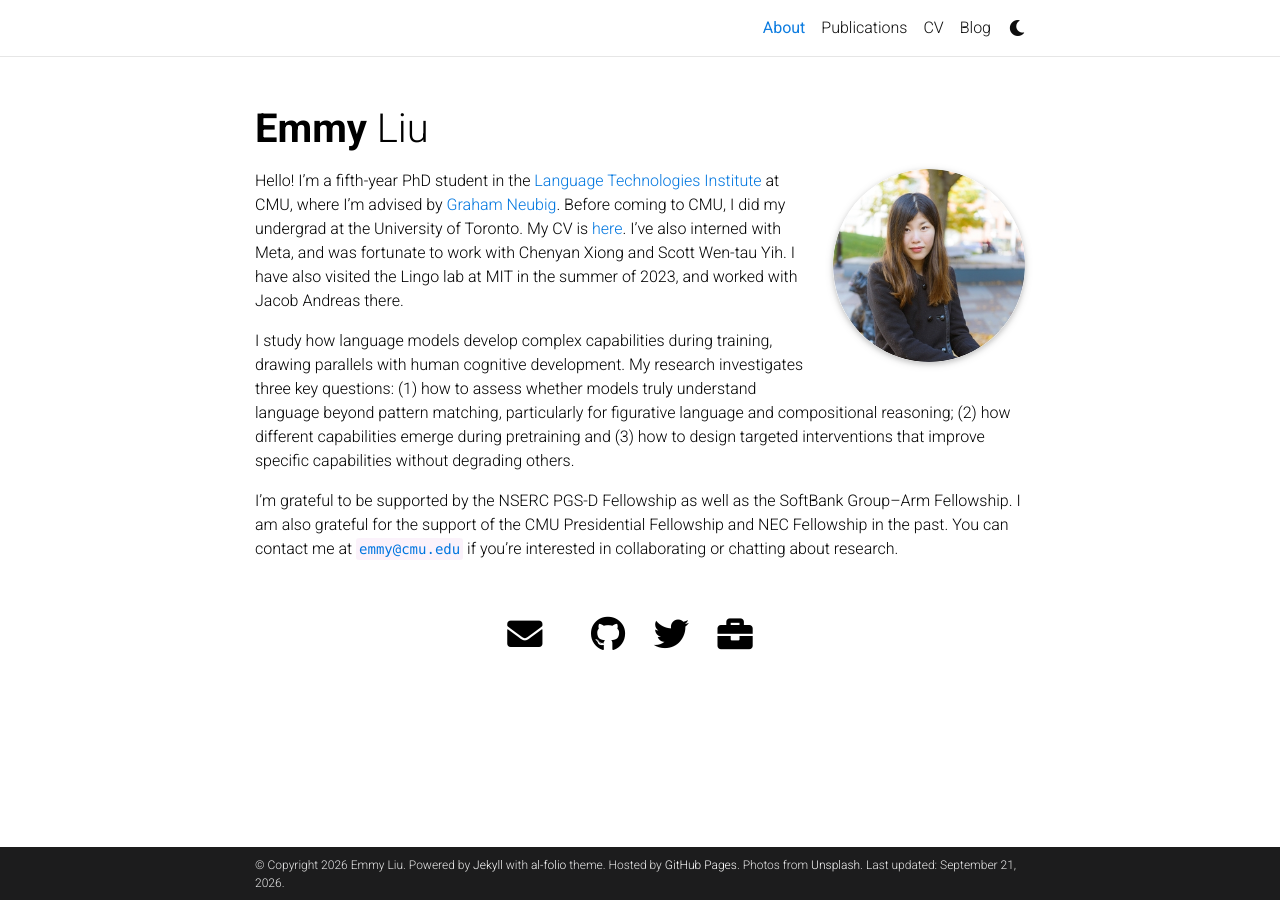
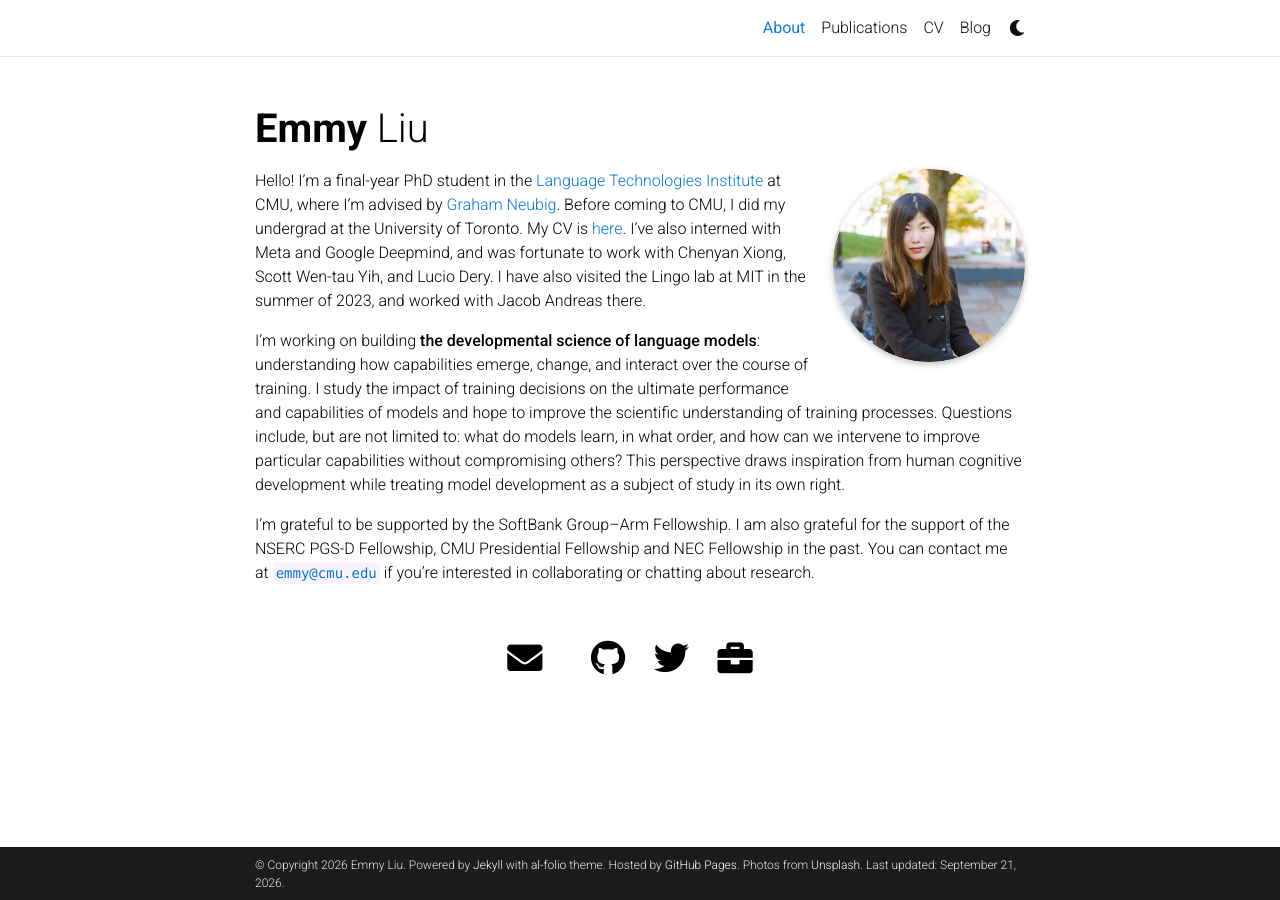
Before and after one commit to nightingal3/nightingal3.github.io, a Jekyll site: the page built from _pages/about.md, in a window 1280 px wide. Built offline with Jekyll 4.4.1, drawn with Linux system fonts in a browser that asks for light colours; comment, search, counter and statistics services are not loaded; a style sheet for code colours, icons or effects is not loaded.

Commit message:
update about

```diff
--- a/_pages/about.md
+++ b/_pages/about.md
@@ -17,8 +17,8 @@ selected_papers: false # includes a list of papers marked as "selected={true}"
 social: true  # includes social icons at the bottom of the page
 ---
 
-Hello! I'm a fifth-year PhD student in the [Language Technologies Institute](https://lti.cs.cmu.edu/) at CMU, where I'm advised by [Graham Neubig](http://www.phontron.com/). Before coming to CMU, I did my undergrad at the University of Toronto. My CV is [here](assets/pdf/CV_2026.pdf). I've also interned with Meta, and was fortunate to work with Chenyan Xiong and Scott Wen-tau Yih. I have also visited the Lingo lab at MIT in the summer of 2023, and worked with Jacob Andreas there.
+Hello! I'm a final-year PhD student in the [Language Technologies Institute](https://lti.cs.cmu.edu/) at CMU, where I'm advised by [Graham Neubig](http://www.phontron.com/). Before coming to CMU, I did my undergrad at the University of Toronto. My CV is [here](assets/pdf/CV_2026.pdf). I've also interned with Meta and Google Deepmind, and was fortunate to work with Chenyan Xiong, Scott Wen-tau Yih, and Lucio Dery. I have also visited the Lingo lab at MIT in the summer of 2023, and worked with Jacob Andreas there.
 
-I study how language models develop complex capabilities during training, drawing parallels with human cognitive development. My research investigates three key questions: (1) how to assess whether models truly understand language beyond pattern matching, particularly for figurative language and compositional reasoning; (2) how different capabilities emerge during pretraining and (3) how to design targeted interventions that improve specific capabilities without degrading others.
+I’m working on building **the developmental science of language models**: understanding how capabilities emerge, change, and interact over the course of training. I study the impact of training decisions on the ultimate performance and capabilities of models and hope to improve the scientific understanding of training processes. Questions include, but are not limited to: what do models learn, in what order, and how can we intervene to improve particular capabilities without compromising others? This perspective draws inspiration from human cognitive development while treating model development as a subject of study in its own right.
 
-I'm grateful to be supported by the NSERC PGS-D Fellowship as well as the SoftBank Group–Arm Fellowship. I am also grateful for the support of the CMU Presidential Fellowship and NEC Fellowship in the past. You can contact me at `emmy@cmu.edu` if you're interested in collaborating or chatting about research.
+I'm grateful to be supported by the SoftBank Group–Arm Fellowship. I am also grateful for the support of the NSERC PGS-D Fellowship, CMU Presidential Fellowship and NEC Fellowship in the past. You can contact me at `emmy@cmu.edu` if you're interested in collaborating or chatting about research.
```
